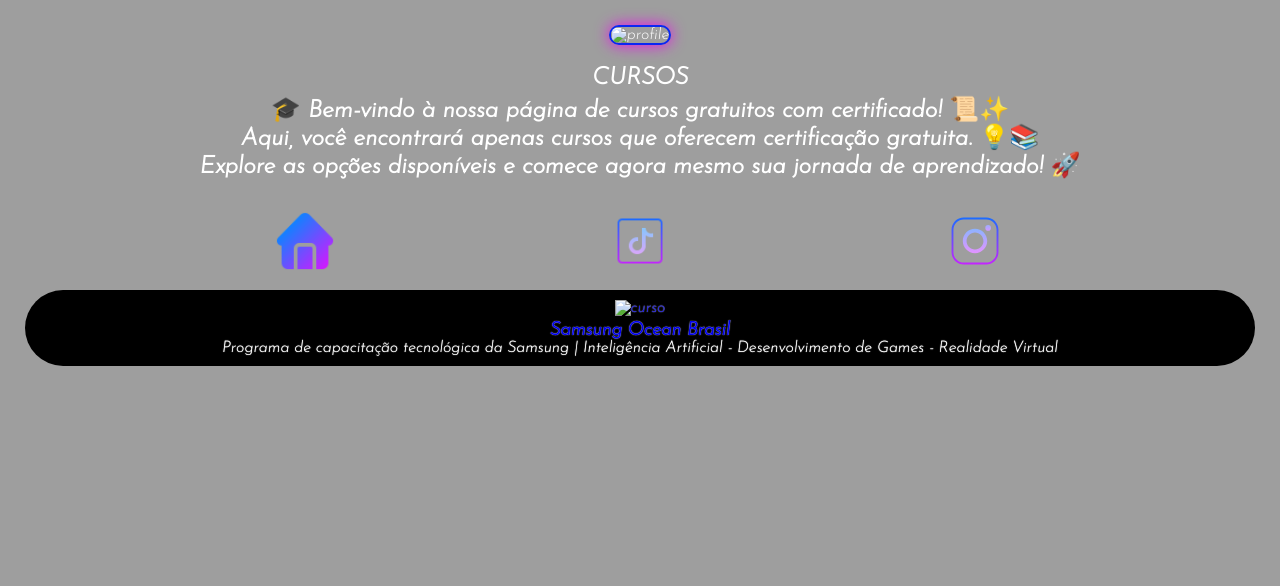
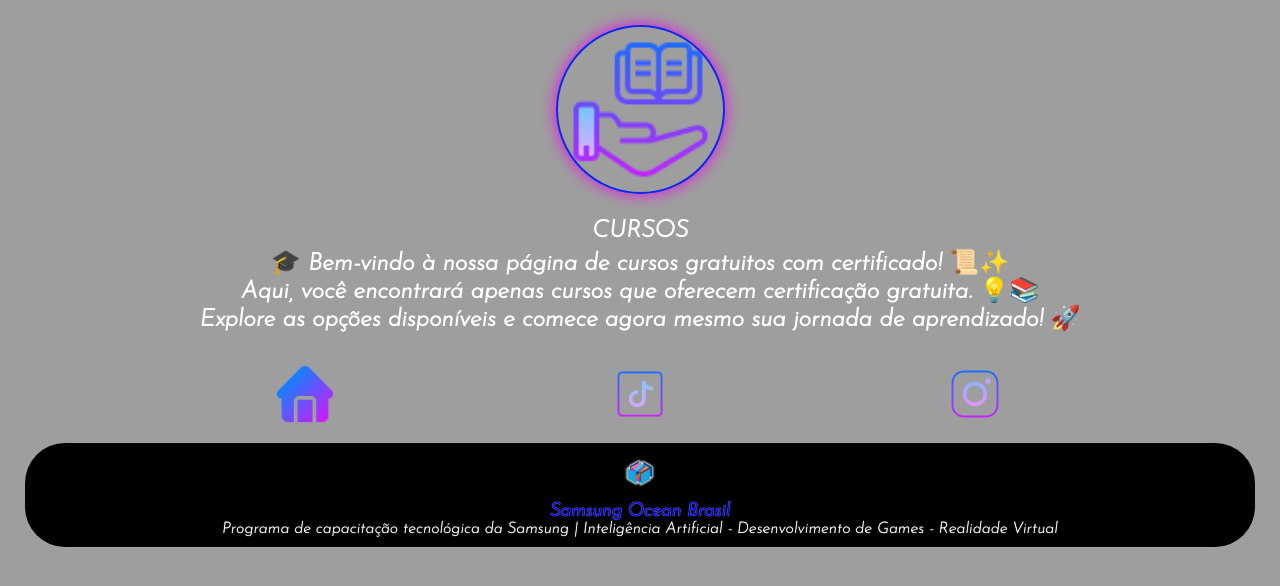
Before and after one commit to TechMarq/dolphin_ia, a plain HTML site: page curso.html in a window 1280 px wide. Drawn offline with Linux system fonts and the light colour scheme; the site is published under a folder, as on GitHub Pages, so addresses that start at the root find nothing.

Commit message:
Update curso.html
Alteração endereço imagens

```diff
--- a/curso.html
+++ b/curso.html
@@ -22,7 +22,7 @@
 
     <section class="info_home">
 
-        <img src="/img/curso.png" alt="profile" class="photo_profile"><br><br>
+        <img src="img/curso.png" alt="profile" class="photo_profile"><br><br>
         <h1>CURSOS</h1>
         <h2>🎓 Bem-vindo à nossa página de cursos gratuitos com certificado! 📜✨
             <br>
@@ -59,7 +59,7 @@
         <ul>
             <li>
                 <a href="https://www.oceanbrasil.com/" target="_blank">
-                    <img src="/img/ocean.png" alt="curso">
+                    <img src="img/ocean.png" alt="curso">
                     <h3>Samsung Ocean Brasil</h3>
                     <span>Programa de capacitação tecnológica da Samsung | Inteligência Artificial - Desenvolvimento de Games - Realidade Virtual</span>
                 </a>
```
